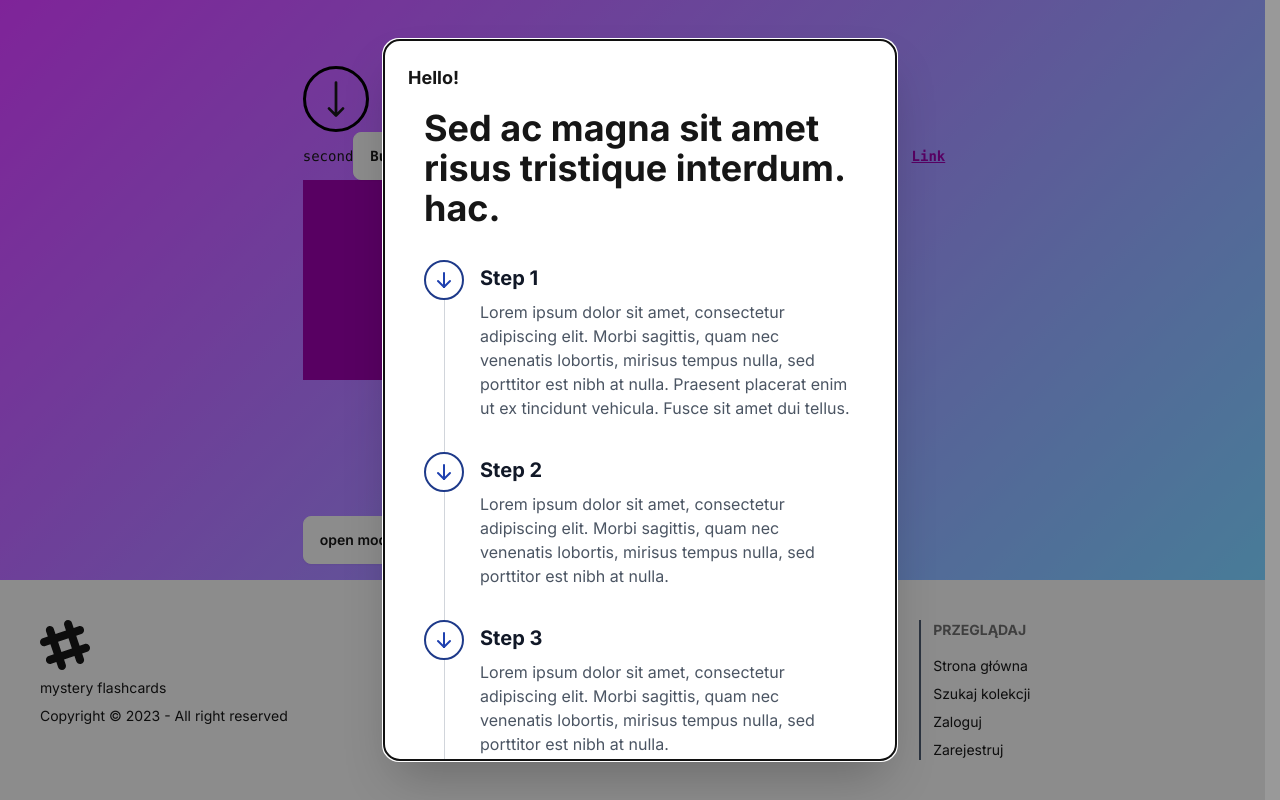
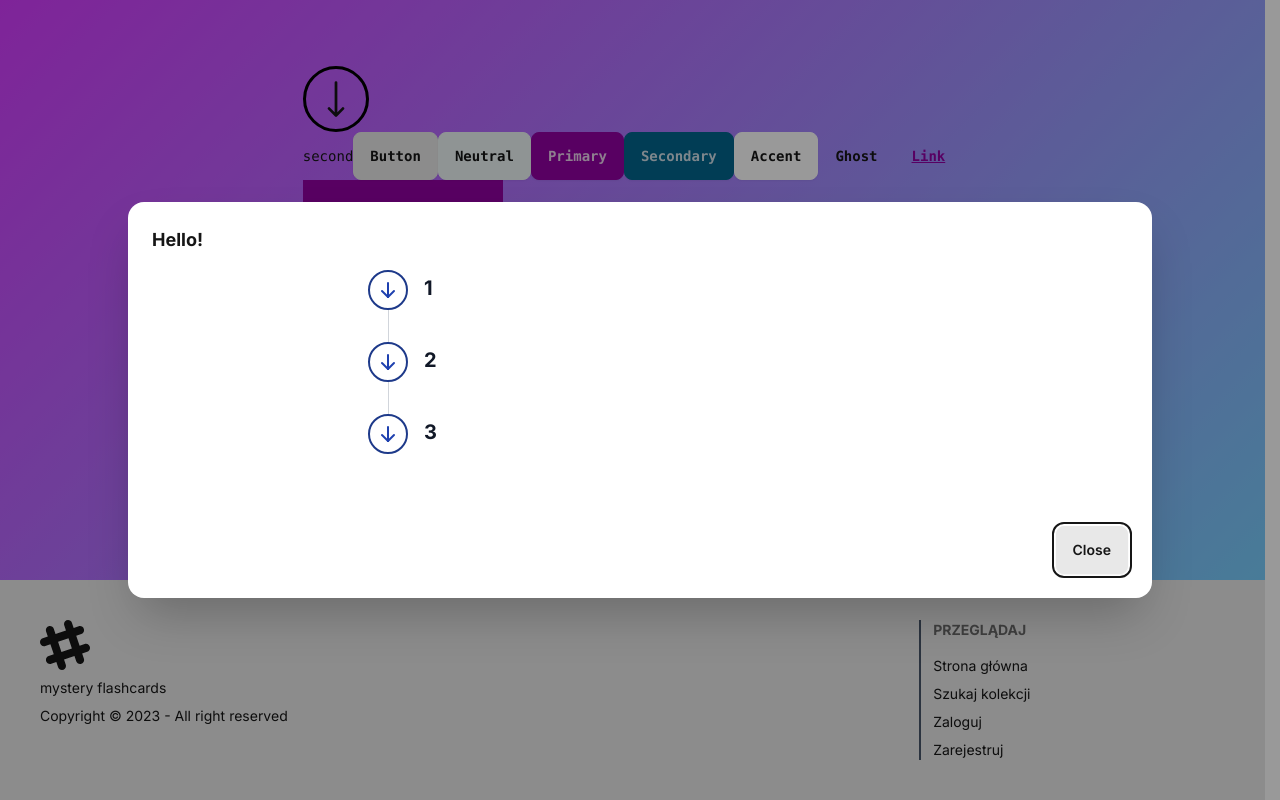
Before and after one commit to mk1808/Mystery-flashcards, a Next.js app in the folder mystery-flashcards/: page /en/playground in a window 1280 px wide. Both pictures are taken after a click on the element "open modal". Shown: the part 422-1222 px from the top of the page. Built offline with nearby package versions, Linux system fonts and the light colour scheme.

Commit message:
feature #53: add user rangs modal

```diff
--- a/mystery-flashcards/app/[locale]/playground/page.tsx
+++ b/mystery-flashcards/app/[locale]/playground/page.tsx
@@ -2,7 +2,7 @@
 import RoundActionButton from '@/components/common/RoundActionButton'
 import React from 'react'
 import { ArrowLongDownIcon } from '@heroicons/react/24/solid'
-import Steps from '@/components/user/Steps'
+import Steps from '@/components/common/Steps'
 import Card from '@/components/Card'
 import Modal from '@/components/common/Modal'
 
@@ -38,7 +38,7 @@ function Playground() {
         return <Modal modalTrigger={<button className="btn">open modal</button>}
             dialogHeader={<h3 className="font-bold text-lg">Hello!</h3>}
             dialogActions={<button className="btn">Close</button>}
-            dialogContent={<Steps />}
+            dialogContent={<Steps steps={[{ title: 1 }, { title: 2 }, { title: 3 }]} />}
         />
     }
 }
--- a/mystery-flashcards/app/api/auth/register/route.ts
+++ b/mystery-flashcards/app/api/auth/register/route.ts
@@ -3,7 +3,7 @@ import User from "@/models/User";
 import connectToDB from "@/utils/server/database";
 import { NextRequest, NextResponse } from "next/server";
 import { hashPassword } from '@/utils/server/encryptionUtils';
-import { UserRangs } from "@/enums/UserRang";
+import { UserRanges } from "@/enums/UserRang";
 
 export async function POST(request: NextRequest) {
     await connectToDB();
@@ -23,7 +23,7 @@ export async function POST(request: NextRequest) {
         name: registerForm.name,
         password: await hashPassword(registerForm.password),
         points: 0,
-        rang: UserRangs[0].id
+        rang: UserRanges[0].id
     }
 
     const user = await User.create(newUser);
--- a/mystery-flashcards/components/common/Modal.tsx
+++ b/mystery-flashcards/components/common/Modal.tsx
@@ -17,9 +17,9 @@ export default function Modal({
     return (<>
         <div onClick={() => buttonRef.current?.showModal()}>{modalTrigger}</div>
         <dialog ref={buttonRef} className="modal">
-            <div className="modal-box">
+            <div className="modal-box w-10/12 max-w-5xl">
                 {dialogHeader}
-                {dialogContent}
+                <div className="max-h-[70vh] overflow-y-auto">{dialogContent}</div>
                 <div className="modal-action">
                     <form method="dialog">
                         {dialogActions}
--- /dev/null
+++ b/mystery-flashcards/components/common/Steps.tsx
@@ -0,0 +1,57 @@
+import React from 'react'
+
+export type Step = {
+    icon?: any,
+    title?: any,
+    description?: any
+}
+
+export default function Steps({
+    steps
+}: {
+    steps: Step[]
+}) {
+    return (
+        <div className="p-4 max-w-xl mx-auto">
+            {steps.map(renderStep)}
+        </div>
+    )
+
+    function renderStep(step: Step, index: number) {
+        const isLast = steps.length - 1 === index;
+        return (
+            <div className="flex" key={step.title}>
+                <div className="mr-4 flex flex-col items-center">
+                    <div>
+                        {renderStepIcon(step)}
+                    </div>
+                    {!isLast && <div className="h-full w-px bg-gray-300 dark:bg-slate-500"></div>}
+                </div>
+                <div className="pt-1 pb-8 text-left">
+                    <p className="mb-2 text-xl font-bold text-gray-900 dark:text-slate-300">{step.title}</p>
+                    <p className="text-gray-600 dark:text-slate-400">{step.description}</p>
+                </div>
+            </div>
+        )
+    }
+
+    function renderStepIcon(step: Step) {
+        return step.icon || renderDefaultStepIcon();
+    }
+
+    function renderDefaultStepIcon() {
+        return (
+            <div className="flex h-10 w-10 items-center justify-center rounded-full border-2 border-blue-900">
+                <svg xmlns="http://www.w3.org/2000/svg"
+                    width="24" height="24" viewBox="0 0 24 24"
+                    stroke="currentColor" stroke-width="2" stroke-linecap="round" stroke-linejoin="round"
+                    fill="none" className="h-6 w-6 text-blue-800 dark:text-slate-200"
+                >
+                    <path d="M12 5l0 14"></path>
+                    <path d="M18 13l-6 6"></path>
+                    <path d="M6 13l6 6"></path>
+                </svg>
+            </div>
+        )
+    }
+}
--- a/mystery-flashcards/components/user/Steps.tsx
+++ /dev/null
@@ -1,104 +0,0 @@
-import React from 'react'
-import styles from '@/components/user/styles.module.scss'
-
-function Steps() {
-    return (
-        <div>
-            <div className="p-4 max-w-xl mx-auto">
-
-                <h2 className="font-heading mb-8 text-3xl font-bold lg:text-4xl">Sed ac magna sit amet risus tristique interdum. hac.
-                </h2>
-
-                <div className="flex">
-                    <div className="mr-4 flex flex-col items-center">
-                        <div>
-                            <div className="flex h-10 w-10 items-center justify-center rounded-full border-2 border-blue-900"><svg
-                                xmlns="http://www.w3.org/2000/svg" width="24" height="24" viewBox="0 0 24 24" fill="none"
-                                stroke="currentColor" stroke-width="2" stroke-linecap="round" stroke-linejoin="round"
-                                className="h-6 w-6 text-blue-800 dark:text-slate-200">
-                                <path d="M12 5l0 14"></path>
-                                <path d="M18 13l-6 6"></path>
-                                <path d="M6 13l6 6"></path>
-                            </svg></div>
-                        </div>
-                        <div className="h-full w-px bg-gray-300 dark:bg-slate-500"></div>
-                    </div>
-                    <div className="pt-1 pb-8">
-                        <p className="mb-2 text-xl font-bold text-gray-900 dark:text-slate-300">Step 1</p>
-                        <p className="text-gray-600 dark:text-slate-400">Lorem ipsum dolor sit amet, consectetur adipiscing elit. Morbi
-                            sagittis, quam nec venenatis lobortis, mirisus tempus nulla, sed porttitor est nibh at nulla. Praesent
-                            placerat enim ut ex tincidunt vehicula. Fusce sit amet dui tellus.</p>
-                    </div>
-                </div>
-
-
-                <div className="flex">
-                    <div className="mr-4 flex flex-col items-center">
-                        <div>
-                            <div className="flex h-10 w-10 items-center justify-center rounded-full border-2 border-blue-900"><svg
-                                xmlns="http://www.w3.org/2000/svg" width="24" height="24" viewBox="0 0 24 24" fill="none"
-                                stroke="currentColor" stroke-width="2" stroke-linecap="round" stroke-linejoin="round"
-                                className="h-6 w-6 text-blue-800 dark:text-slate-200">
-                                <path d="M12 5l0 14"></path>
-                                <path d="M18 13l-6 6"></path>
-                                <path d="M6 13l6 6"></path>
-                            </svg></div>
-                        </div>
-                        <div className="h-full w-px bg-gray-300 dark:bg-slate-500"></div>
-                    </div>
-                    <div className="pt-1 pb-8">
-                        <p className="mb-2 text-xl font-bold text-gray-900 dark:text-slate-300">Step 2</p>
-                        <p className="text-gray-600 dark:text-slate-400">Lorem ipsum dolor sit amet, consectetur adipiscing elit. Morbi
-                            sagittis, quam nec venenatis lobortis, mirisus tempus nulla, sed porttitor est nibh at nulla.</p>
-                    </div>
-                </div>
-
-
-                <div className="flex">
-                    <div className="mr-4 flex flex-col items-center">
-                        <div>
-                            <div className="flex h-10 w-10 items-center justify-center rounded-full border-2 border-blue-900"><svg
-                                xmlns="http://www.w3.org/2000/svg" width="24" height="24" viewBox="0 0 24 24" fill="none"
-                                stroke="currentColor" stroke-width="2" stroke-linecap="round" stroke-linejoin="round"
-                                className="h-6 w-6 text-blue-800 dark:text-slate-200">
-                                <path d="M12 5l0 14"></path>
-                                <path d="M18 13l-6 6"></path>
-                                <path d="M6 13l6 6"></path>
-                            </svg></div>
-                        </div>
-                        <div className="h-full w-px bg-gray-300 dark:bg-slate-500"></div>
-                    </div>
-                    <div className="pt-1 pb-8">
-                        <p className="mb-2 text-xl font-bold text-gray-900 dark:text-slate-300">Step 3</p>
-                        <p className="text-gray-600 dark:text-slate-400">Lorem ipsum dolor sit amet, consectetur adipiscing elit. Morbi
-                            sagittis, quam nec venenatis lobortis, mirisus tempus nulla, sed porttitor est nibh at nulla.</p>
-                    </div>
-                </div>
-
-
-                <div className="flex">
-                    <div className="mr-4 flex flex-col items-center">
-                        <div>
-                            <div
-                                className="flex h-10 w-10 items-center justify-center rounded-full border-2 border-blue-900 bg-blue-900">
-                                <svg xmlns="http://www.w3.org/2000/svg" width="24" height="24" viewBox="0 0 24 24" fill="none"
-                                    stroke="currentColor" stroke-width="2" stroke-linecap="round" stroke-linejoin="round"
-                                    className="h-6 w-6 text-white dark:text-slate-200">
-                                    <path d="M5 12l5 5l10 -10"></path>
-                                </svg>
-                            </div>
-                        </div>
-                    </div>
-                    <div className="pt-1 ">
-                        <p className="mb-2 text-xl font-bold text-gray-900 dark:text-slate-300">Ready!</p>
-                    </div>
-                </div>
-            </div>
-            <button className={`${styles.btn} ${styles['btn--primary']}`}>Decline</button>
-        </div>
-    )
-}
-
-export default Steps
-
-//https://tailwindflex.com/@erik-hyatt/tailwind-stepper-example
--- a/mystery-flashcards/enums/UserRang.ts
+++ b/mystery-flashcards/enums/UserRang.ts
@@ -4,7 +4,7 @@ export type UserRang = {
     pointsFrom: number
 };
 
-export const UserRangs: UserRang[] = [
+export const UserRanges: UserRang[] = [
     { id: 1, name: "Przedszkolak", pointsFrom: 0 },
     { id: 2, name: "Uczeń", pointsFrom: 100 },
     { id: 3, name: "Gimnazista", pointsFrom: 1000 },
```
Also changed, not shown: mystery-flashcards/components/user/UserHeader.tsx (+4 -3 lines), mystery-flashcards/components/user/UserRangesModal.tsx (added, +35 -0 lines), mystery-flashcards/utils/server/userRangUtils.ts (+6 -6 lines).
